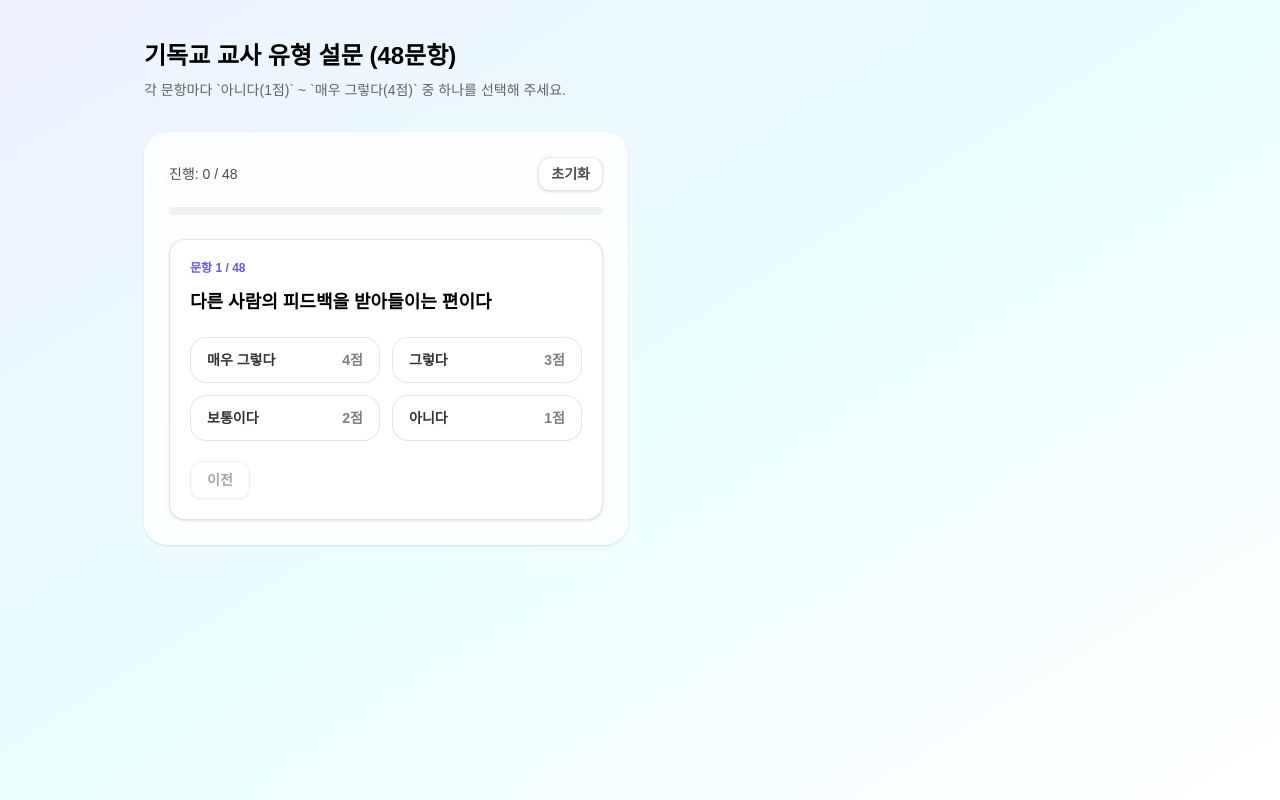
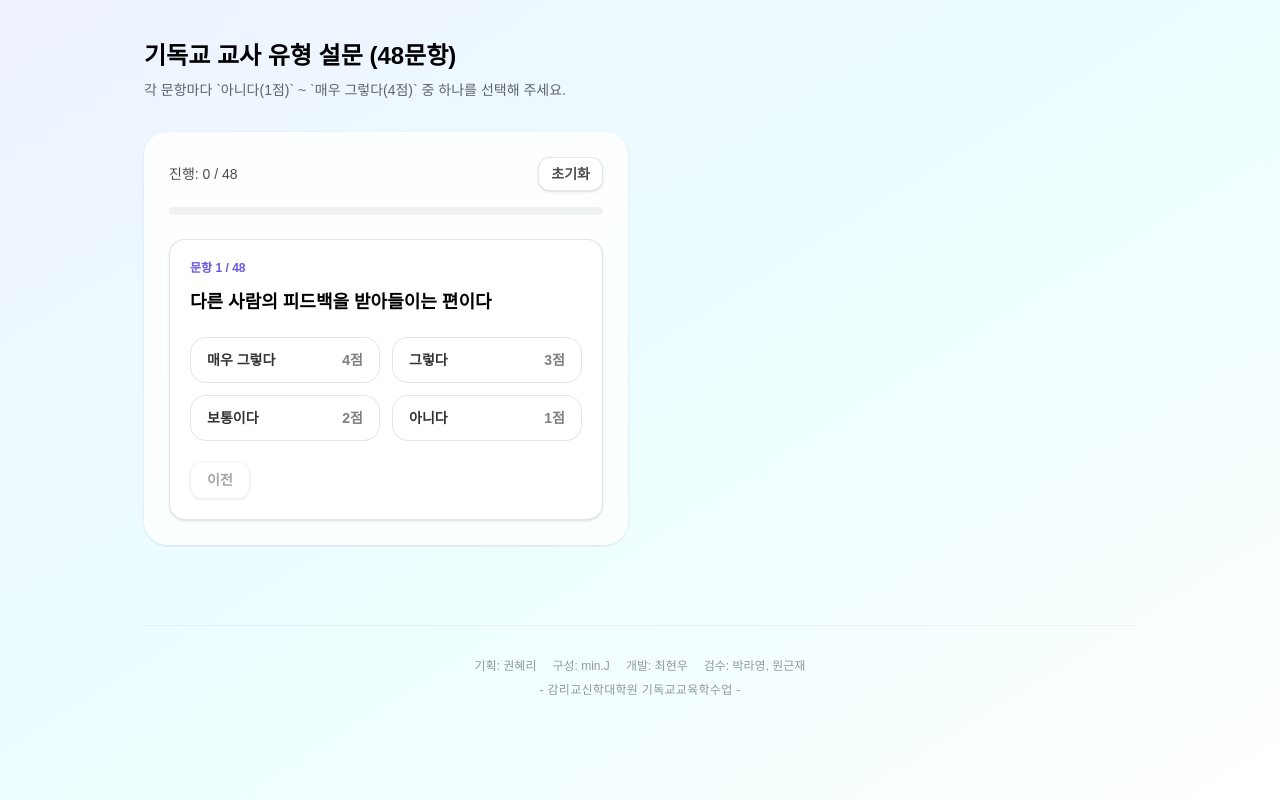
Before and after one commit to CHW13/Churchsurvey, a Next.js app: page /Churchsurvey/ in a window 1280 px wide. Built offline with nearby package versions, Linux system fonts and the light colour scheme.

Commit message:
feat:제작자들 추가

```diff
--- a/src/app/page.tsx
+++ b/src/app/page.tsx
@@ -428,6 +428,15 @@ const handleSaveImage = useCallback(async () => {
             <TypeDescriptionPanel selectedType={selectedType} />
           </div>
         )}
+        <footer className="mt-20 border-t border-black/5 pt-8 text-center text-xs text-black/40 dark:border-white/5 dark:text-white/40">
+          <div className="mb-2 flex flex-wrap justify-center gap-x-4 gap-y-1 font-medium">
+            <span>기획: 권혜리</span>
+            <span>구성: min.J</span>
+            <span>개발: 최현우</span>
+            <span>검수: 박라영, 원근재</span>
+          </div>
+          <p className="tracking-wide">- 감리교신학대학원 기독교교육학수업 -</p>
+        </footer>
       </div>
     </div>
   );
```
